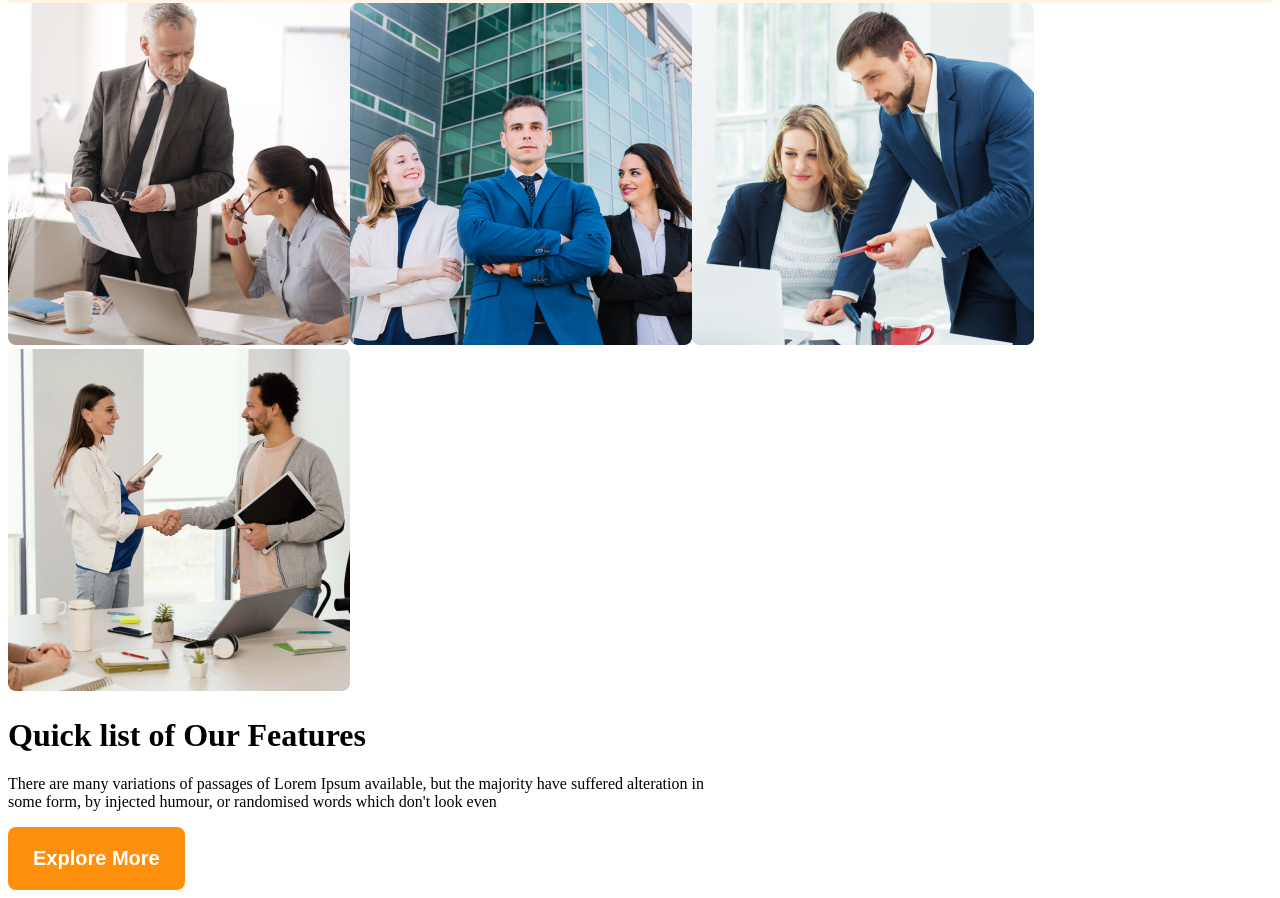
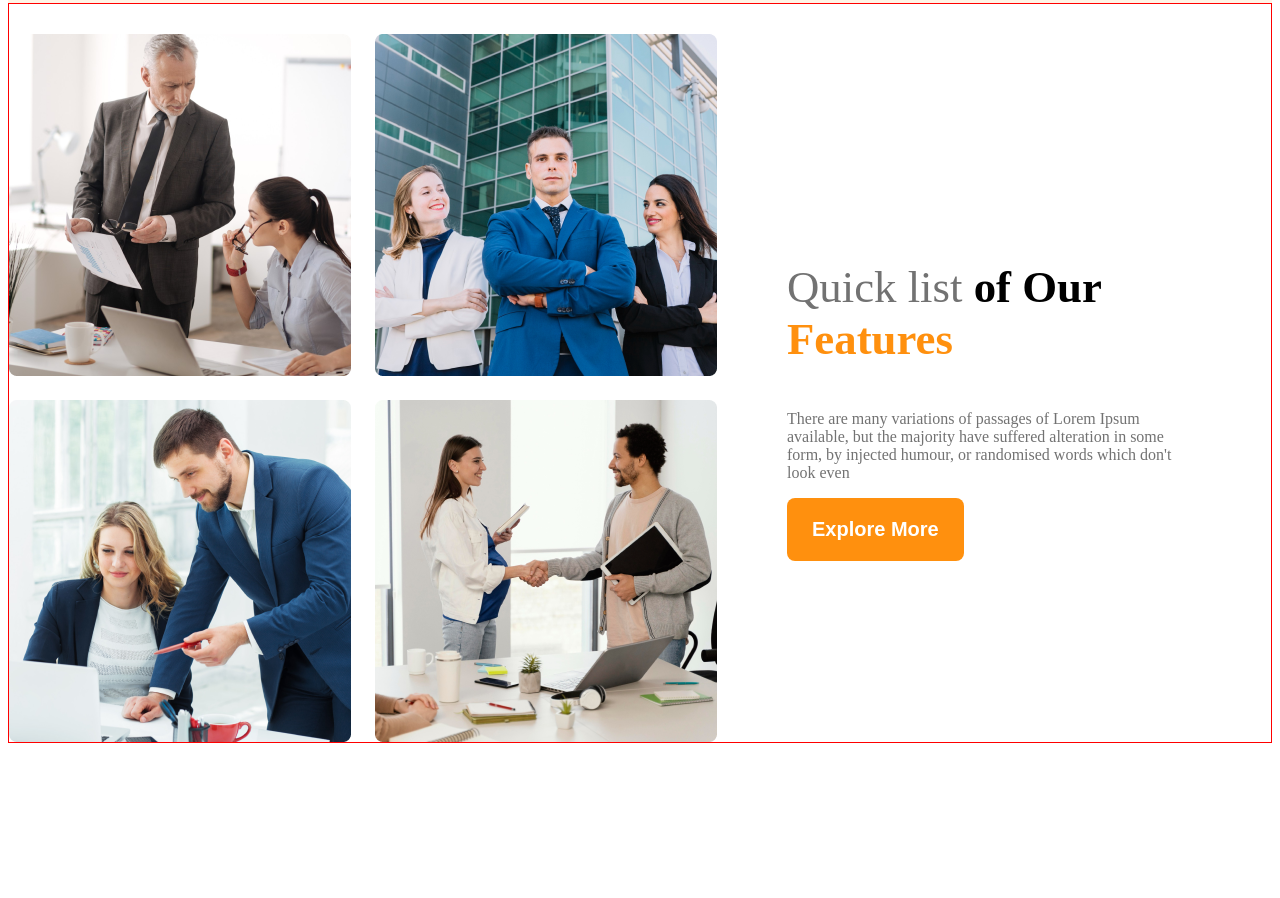
Before and after one commit to Ariful145/g3-artitects-website, a plain HTML site: page index.html in a window 1280 px wide. Shown: the part 1000-1898 px from the top of the page. After the commit the page ends 1751 px from the top, so only its background shows below. Drawn offline with Linux system fonts and the light colour scheme.

Commit message:
fixed teams section

```diff
--- a/index.html
+++ b/index.html
@@ -35,29 +35,29 @@
       </header>
       <!-- header end -->
       <main>
-         <!-- features start -->
-         <div class="features-img">
-            <img src="images/team1.png" alt="" /><img
-               src="images/team2.png"
-               alt=""
-            /><img src="images/team3.png" alt="" /><img
-               src="images/team4.png"
-               alt=""
-            />
-         </div>
-         <div class="features-content">
-            <h1>
-               <span class="clr-grey">Quick list</span> of Our
-               <span class="clr-org">Features</span>
-            </h1>
-            <p>
-               There are many variations of passages of Lorem Ipsum available,
-               but the majority have suffered alteration in <br />
-               some form, by injected humour, or randomised words which don't
-               look even
-            </p>
-            <button class="btn-primary">Explore More</button>
-         </div>
+         <!-- teams section start -->
+         <section class="teams-container">
+            <div class="teams-img">
+               <img src="images/team1.png" alt="" />
+               <img src="images/team2.png" alt="" />
+               <img src="images/team3.png" alt="" />
+               <img src="images/team4.png" alt="" />
+            </div>
+            <div class="teams-content">
+               <h3 class="terms-title">
+                  <span class="q-list">Quick list</span
+                  ><span class="bold"> of Our </span
+                  ><span class="org-clr">Features</span>
+               </h3>
+               <p class="terms-description">
+                  There are many variations of passages of Lorem Ipsum
+                  available, but the majority have suffered alteration in some
+                  form, by injected humour, or randomised words which don't look
+                  even
+               </p>
+               <button class="btn-primary">Explore More</button>
+            </div>
+         </section>
       </main>
       <footer></footer>
    </body>
--- a/style/style.css
+++ b/style/style.css
@@ -78,7 +78,47 @@ nav a{
    margin-top: 20px;
 }
 
+/* main section */
+main{
 
+   margin: 0 auto;
+   border: 1px solid red;
+}
+/* teams section */
+.teams-container{
+   display: flex;
+   align-items: center;
+   justify-content: space-between;
+   margin-top: 30px;
+}
+
+.teams-img{
+   display: grid;
+   grid-template-columns: repeat(2, 1fr);
+   gap: 1.5rem;
+}
+
+.teams-content{
+   padding-left: 70px;
+   padding-right: 70px;
+}
+
+.terms-title{
+   font-size: 2.8rem;
+}
+.q-list{
+   color: #727272;
+   font-weight: 500;
+}
+
+.org-clr{
+   color: #FF900E;
+}
+
+.terms-description{
+   color: #727272;
+   font-weight: 400;
+}
 /* responsive media queries */
 /* mobile devices */
 @media screen and (max-width: 576px) {
```
